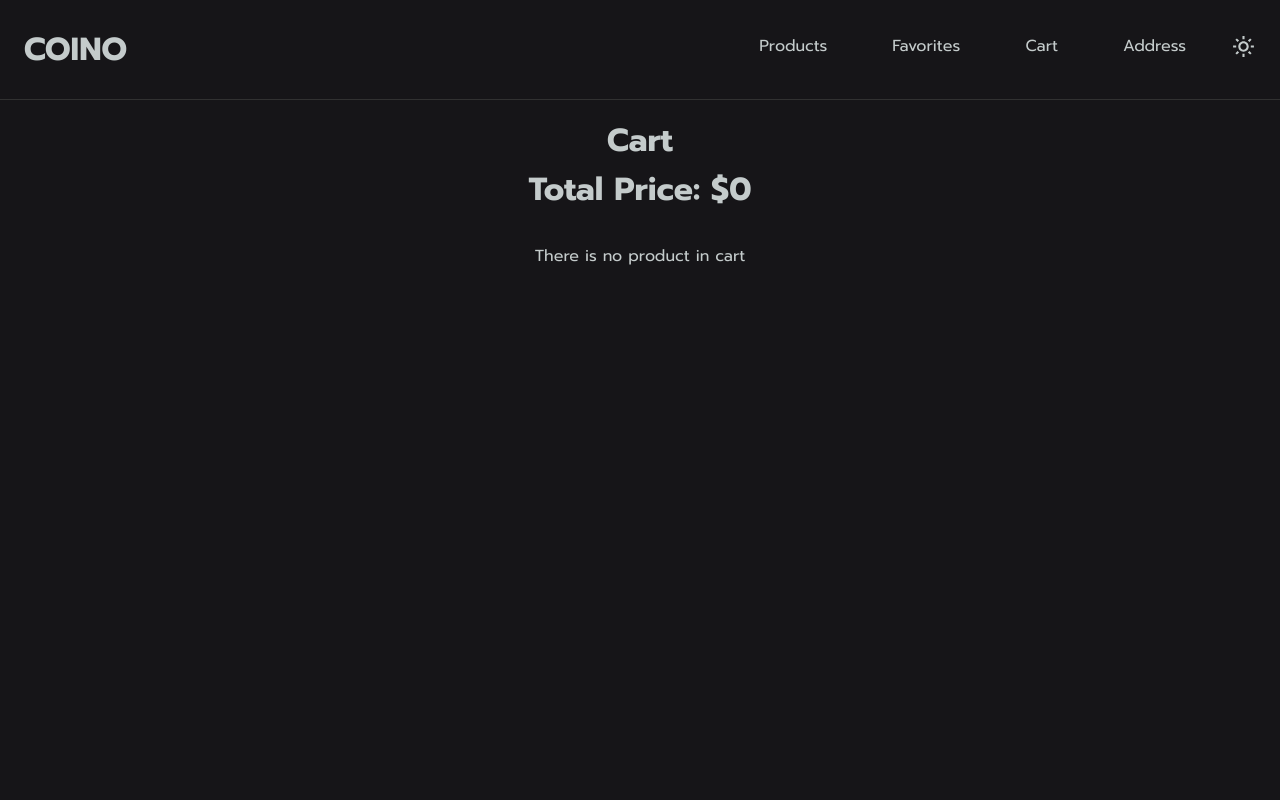
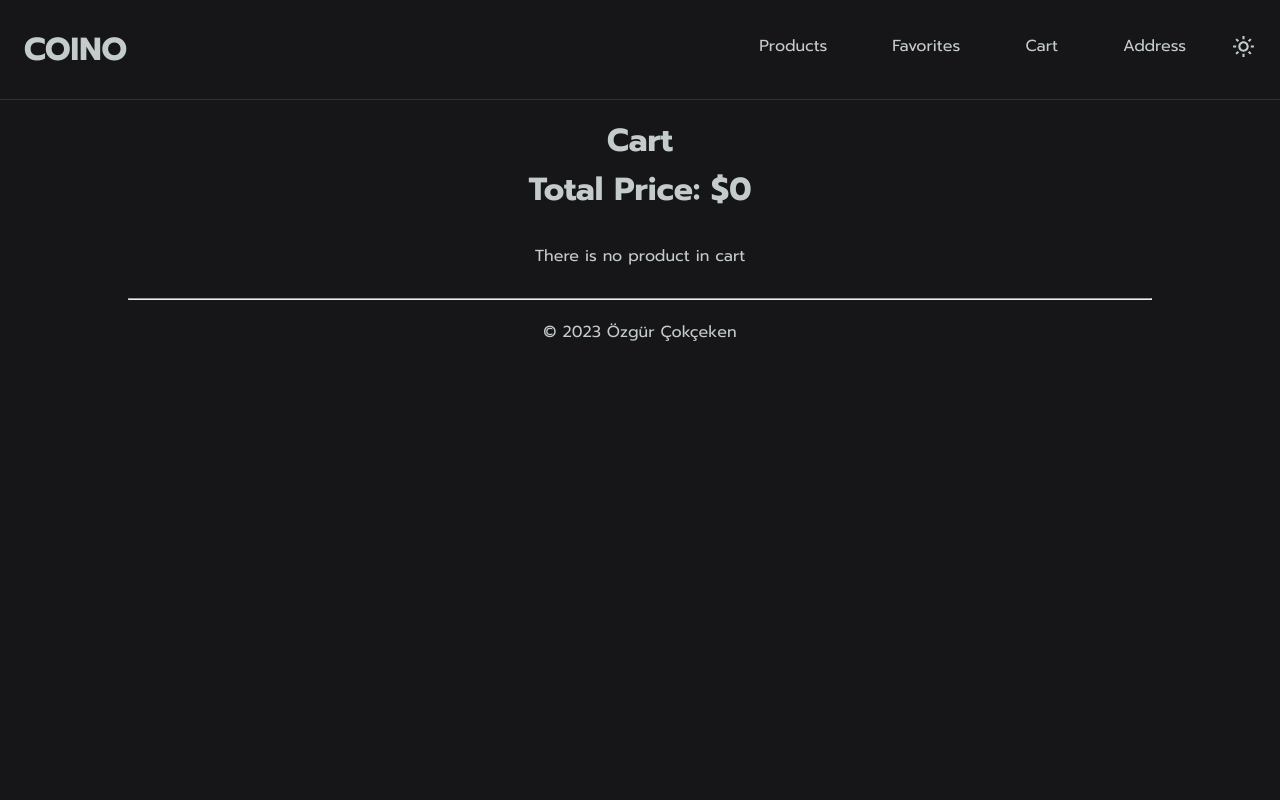
Before and after one commit to dufren/coino-hiring-challenge, a React (Vite) app: page /cart in a window 1280 px wide. Shown: the top 800 px of the page. Built offline with nearby package versions, Linux system fonts and the light colour scheme.

Commit message:
footer fixed

```diff
--- a/src/components/Header.tsx
+++ b/src/components/Header.tsx
@@ -4,6 +4,7 @@ import { BiMenuAltRight, BiSun, BiMoon } from "react-icons/bi";
 import { AiOutlineClose } from "react-icons/ai";
 import React, { useEffect, useState } from "react";
 import { Link, useLocation } from "react-router-dom";
+import { useAppSelector } from "../app/hooks";
 
 type Props = {
   theme: string;
@@ -14,9 +15,10 @@ const Header: React.FC<Props> = ({ theme, setTheme }) => {
   const [isMenuOpen, setIsMenuOpen] = useState(false);
 
   const location = useLocation();
+  const totalAmount = useAppSelector((store) => store.cart.totalAmount);
+  console.log(totalAmount);
 
   useEffect(() => {
-    console.log(location.pathname);
     setIsMenuOpen(false);
   }, [location]);
 
--- a/src/sassStyles/componentStyles/CartList.module.scss
+++ b/src/sassStyles/componentStyles/CartList.module.scss
@@ -8,7 +8,6 @@
     display: grid;
     text-align: center;
     padding: 30px;
-    height: 100vh;
 
     @include md-breakpoint() {
       grid-template-columns: repeat(2, minmax(0, 1fr));
--- a/src/sassStyles/componentStyles/FavoritesList.module.scss
+++ b/src/sassStyles/componentStyles/FavoritesList.module.scss
@@ -8,7 +8,6 @@
     display: grid;
     text-align: center;
     padding: 30px;
-    height: 100vh;
 
     @include md-breakpoint() {
       grid-template-columns: repeat(2, minmax(0, 1fr));
```
